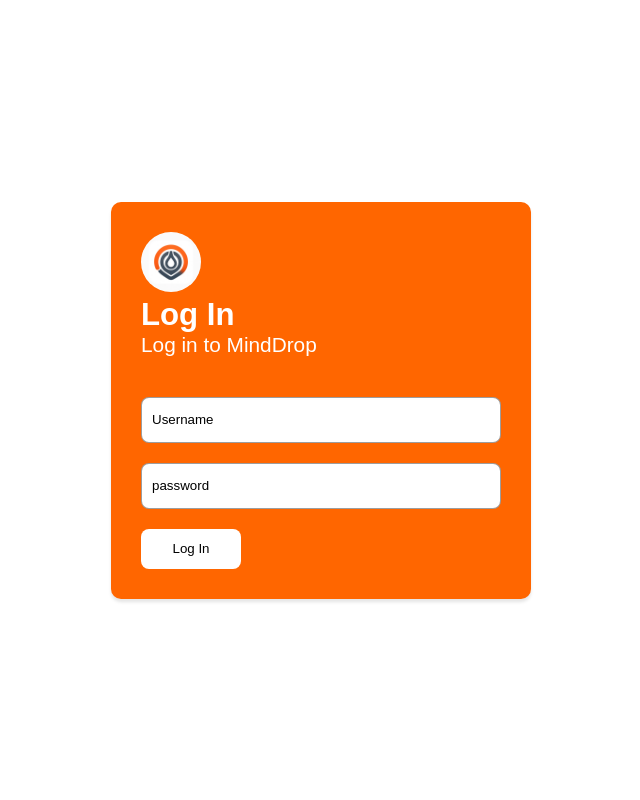
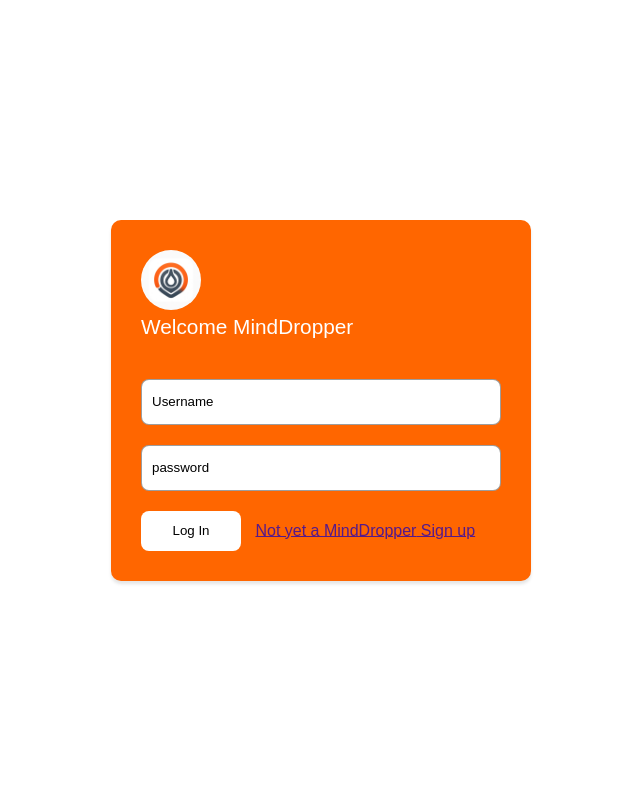
Before and after one commit to ByteVit/MindDrop, a Flask app: page /login in a window 1280 px wide. Shown: the whole page, without its empty margins (319-959 px from the left). Run offline with Flask 3, Linux system fonts and the light colour scheme.

Commit message:
Add new features to the login page which includes a clean and more precise welcome message, a clean UI/UX and a sign up navigator link tag for user who do not have an account yet

```diff
--- a/templates/login.html
+++ b/templates/login.html
@@ -13,8 +13,7 @@
         <div class="login-content">
             <div class="login-content-text">
                 <img src="{{url_for('static', filename='assets/images/logo.webp')}}" alt="MindDrop Logo">
-                <h1>Log In</h1>
-                <p>Log in to MindDrop</p>
+                <p>Welcome <span class="minddropper">MindDropper</span></p>
             </div>
             <form action="" id="loginForm">
                 <div class="login-content-box-input">
@@ -26,6 +25,7 @@
                     </div>
                 </div>
                 <button class="login-btn" id="loginBtn">Log In</button>
+                <a href="">Not yet a <span class="minddropper">MindDropper</span> Sign up</a>
             </form>
         </div>
     </section>
```
